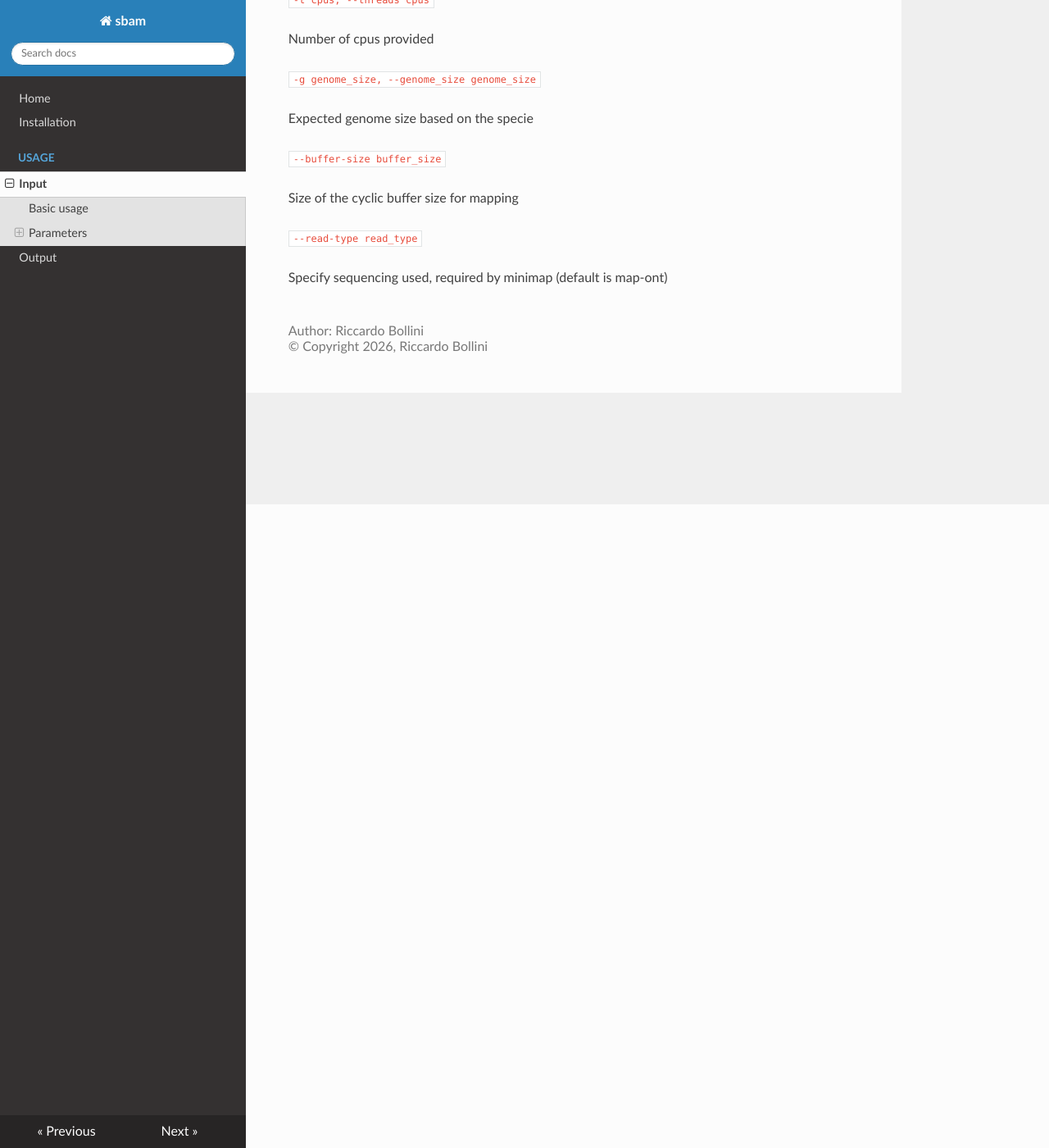
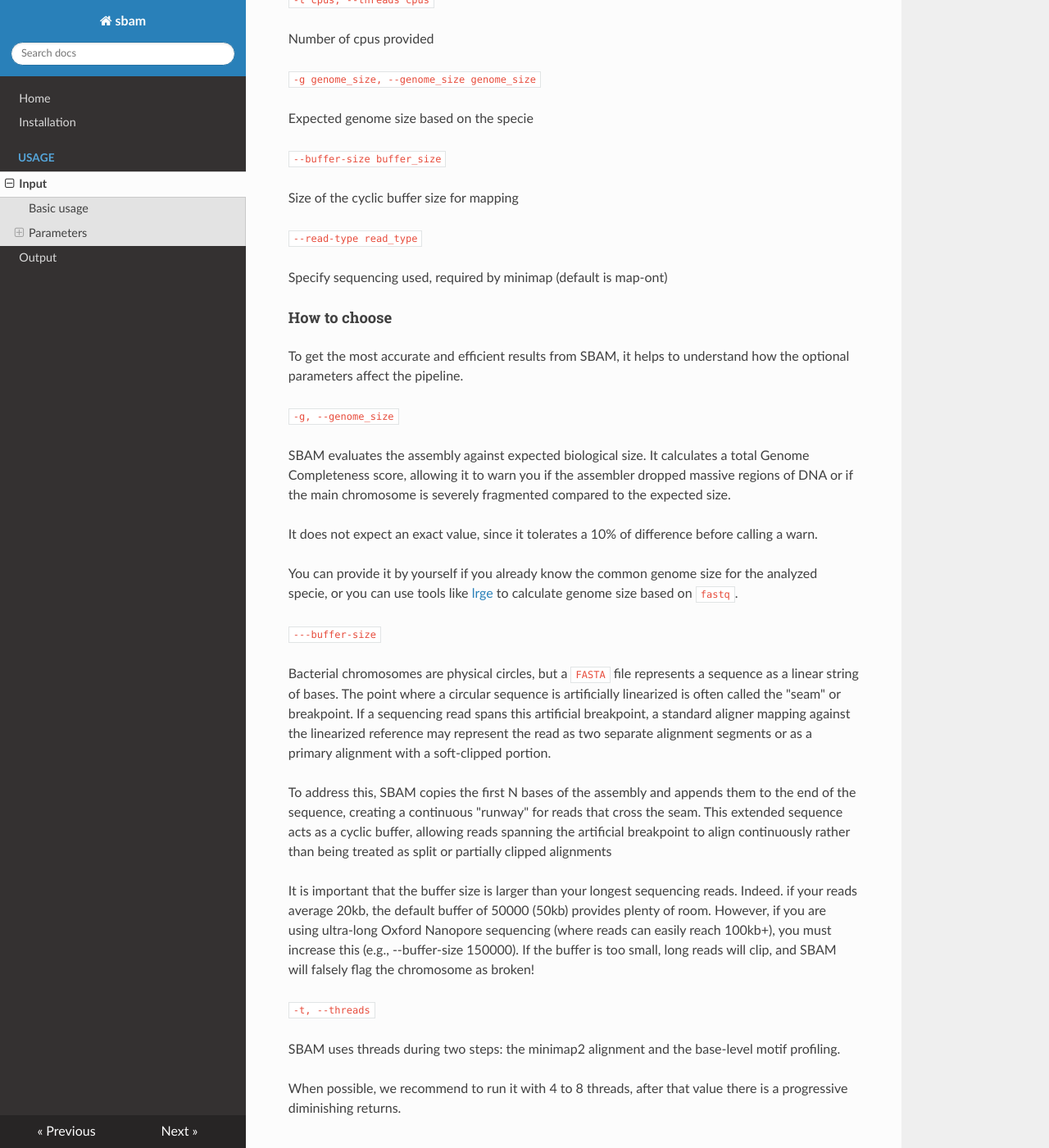
Before and after one commit to riccabolla/sbam, an MkDocs documentation site: the page built from docs/input.md, in a window 1280 px wide and 1400 px high, scrolled down 785 px. Shown: the whole window at 82% size. Built offline with MkDocs 1.6.1, drawn with Linux system fonts in a browser that asks for light colours; nearby versions of some CDN libraries.

Commit message:
updated input doc

```diff
--- a/docs/input.md
+++ b/docs/input.md
@@ -54,3 +54,30 @@ Size of the cyclic buffer size for mapping
 ``
 
 Specify sequencing used, required by minimap (default is map-ont)
+
+
+#### How to choose
+
+To get the most accurate and efficient results from SBAM, it helps to understand how the optional parameters affect the pipeline.
+
+``-g, --genome_size``
+
+SBAM evaluates the assembly against expected biological size. It calculates a total Genome Completeness score, allowing it to warn you if the assembler dropped massive regions of DNA or if the main chromosome is severely fragmented compared to the expected size.
+
+It does not expect an exact value, since it tolerates a 10% of difference before calling a warn.
+
+You can provide it by yourself if you already know the common genome size for the analyzed specie, or you can use tools like [lrge](https://github.com/mbhall88/lrge) to calculate genome size based on ``fastq``.
+
+``---buffer-size``
+
+Bacterial chromosomes are physical circles, but a ``FASTA`` file represents a sequence as a linear string of bases. The point where a circular sequence is artificially linearized is often called the "seam" or breakpoint. If a sequencing read spans this artificial breakpoint, a standard aligner mapping against the linearized reference may represent the read as two separate alignment segments or as a primary alignment with a soft-clipped portion.
+
+To address this, SBAM copies the first N bases of the assembly and appends them to the end of the sequence, creating a continuous "runway" for reads that cross the seam. This extended sequence acts as a cyclic buffer, allowing reads spanning the artificial breakpoint to align continuously rather than being treated as split or partially clipped alignments
+
+It is important that the buffer size is larger than your longest sequencing reads. Indeed. if your reads average 20kb, the default buffer of 50000 (50kb) provides plenty of room. However, if you are using ultra-long Oxford Nanopore sequencing (where reads can easily reach 100kb+), you must increase this (e.g., --buffer-size 150000). If the buffer is too small, long reads will clip, and SBAM will falsely flag the chromosome as broken!
+
+``-t, --threads``
+
+SBAM uses threads during two steps: the minimap2 alignment and the base-level motif profiling.
+
+When possible, we recommend to run it with 4 to 8 threads, after that value there is a progressive diminishing returns.
```
